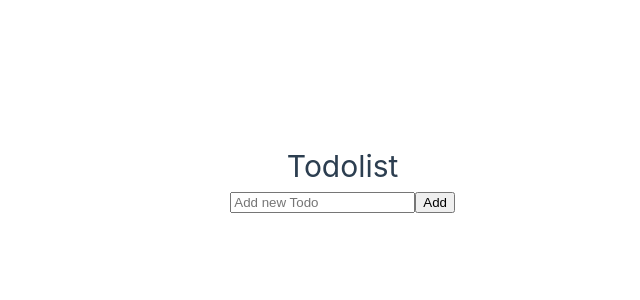
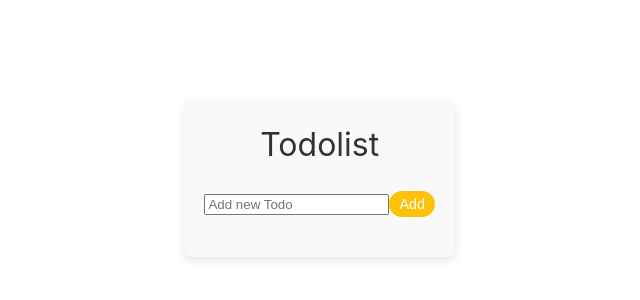
Before and after one commit to miyakiyu/Todolist, a Vue app: page / in a window 1280 px wide. Shown: the part 222-522 px from the top of the page, without its empty margins (185-825 px from the left). Built offline with nearby package versions, Linux system fonts and the light colour scheme.

Commit message:
New style

```diff
--- a/src/assets/style.css
+++ b/src/assets/style.css
@@ -1,5 +1,127 @@
+
+/* General container styles */
 .container {
-    max-width: 400px;
-    margin: auto;
-    text-align: center;
+  max-width: 500px;
+  margin: 50px auto;
+  padding: 20px;
+  background-color: #f9f9f9;
+  border-radius: 8px;
+  box-shadow: 0 4px 8px rgba(0, 0, 0, 0.1);
+  text-align: center;
 }
+
+/* Header style */
+h1 {
+  font-size: 2rem;
+  color: #333;
+  margin-bottom: 20px;
+}
+
+/* Input and Add button container */
+div {
+  margin-bottom: 20px;
+}
+
+/* Input for adding new todo */
+input[type="text"] {
+  width: 75%;
+  padding: 10px;
+  font-size: 1rem;
+  border: 1px solid #ddd;
+  border-radius: 25px;
+  margin-right: 10px;
+  transition: border-color 0.3s ease;
+  outline: none;
+}
+
+input[type="text"]:focus {
+  border-color: #007BFF;
+}
+
+/* Add button */
+button {
+  padding: 10px 15px;
+  font-size: 1rem;
+  color: #fff;
+  background-color: #007BFF;
+  border: none;
+  border-radius: 25px;
+  cursor: pointer;
+  transition: background-color 0.3s ease, transform 0.3s ease;
+}
+
+button:hover {
+  background-color: #0056b3;
+  transform: scale(1.05);
+}
+
+/* Todo List Styles */
+ul {
+  list-style: none;
+  padding: 0;
+}
+
+li {
+  display: flex;
+  align-items: center;
+  justify-content: space-between;
+  background-color: #fff;
+  padding: 12px;
+  margin-bottom: 10px;
+  border-radius: 4px;
+  box-shadow: 0 1px 3px rgba(0, 0, 0, 0.1);
+}
+
+/* Text Styling */
+span {
+  font-size: 1rem;
+  color: #333;
+}
+
+/* Edit input field styling */
+input[type="text"][v-if] {
+  width: 80%;
+  padding: 8px;
+  font-size: 1rem;
+  border: 1px solid #ddd;
+  border-radius: 25px;
+  margin-right: 10px;
+  transition: border-color 0.3s ease;
+}
+
+input[type="text"][v-if]:focus {
+  outline: none;
+  border-color: #007BFF;
+}
+
+/* Button Styling (Edit and Delete) */
+button {
+  padding: 5px 10px;
+  font-size: 0.9rem;
+  color: #fff;
+  background-color: #ff5c5c;
+  border: none;
+  border-radius: 25px;
+  cursor: pointer;
+  transition: background-color 0.3s ease;
+}
+
+button:hover {
+  background-color: #d9534f;
+  transform: scale(1.05);
+}
+
+/* Button for edit */
+button:first-of-type {
+  background-color: #ffc107;
+}
+
+button:first-of-type:hover {
+  background-color: #e0a800;
+}
+
+/* Completed todo styling */
+span.completed {
+  text-decoration: line-through;
+  color: #bbb;
+}
```
